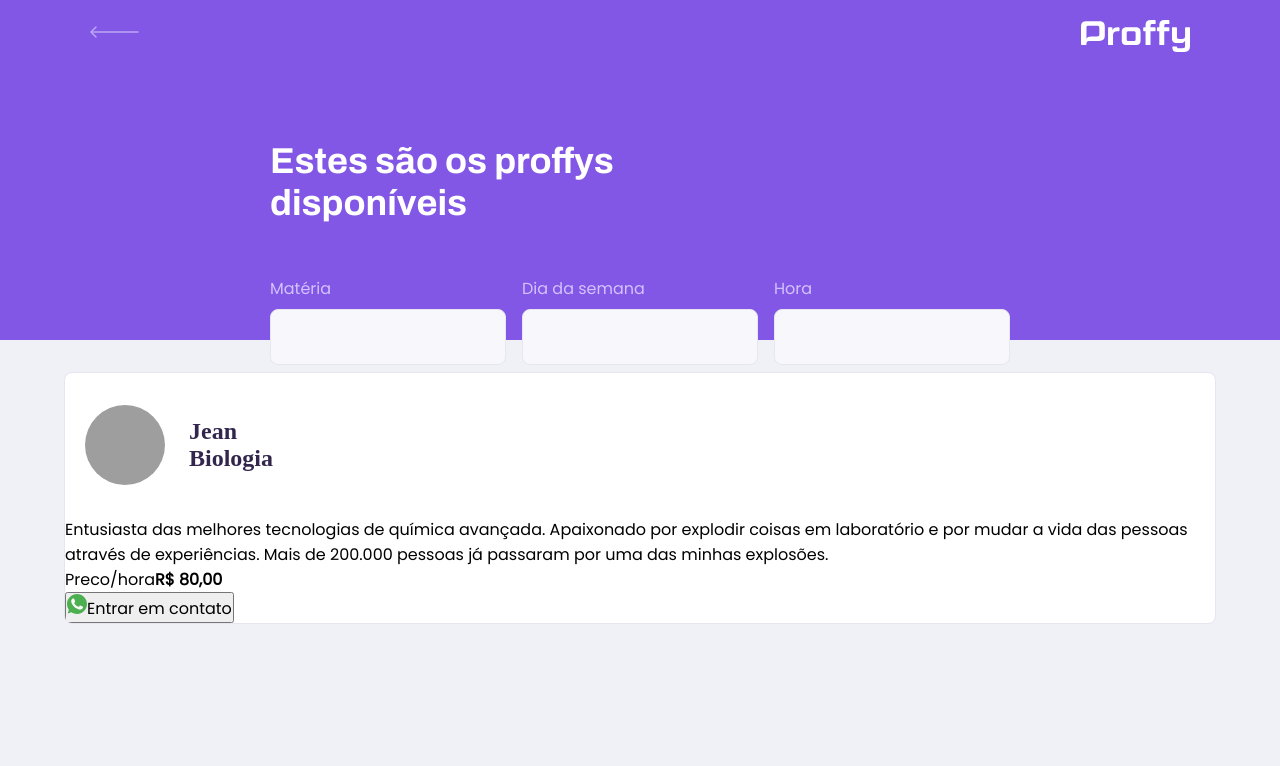
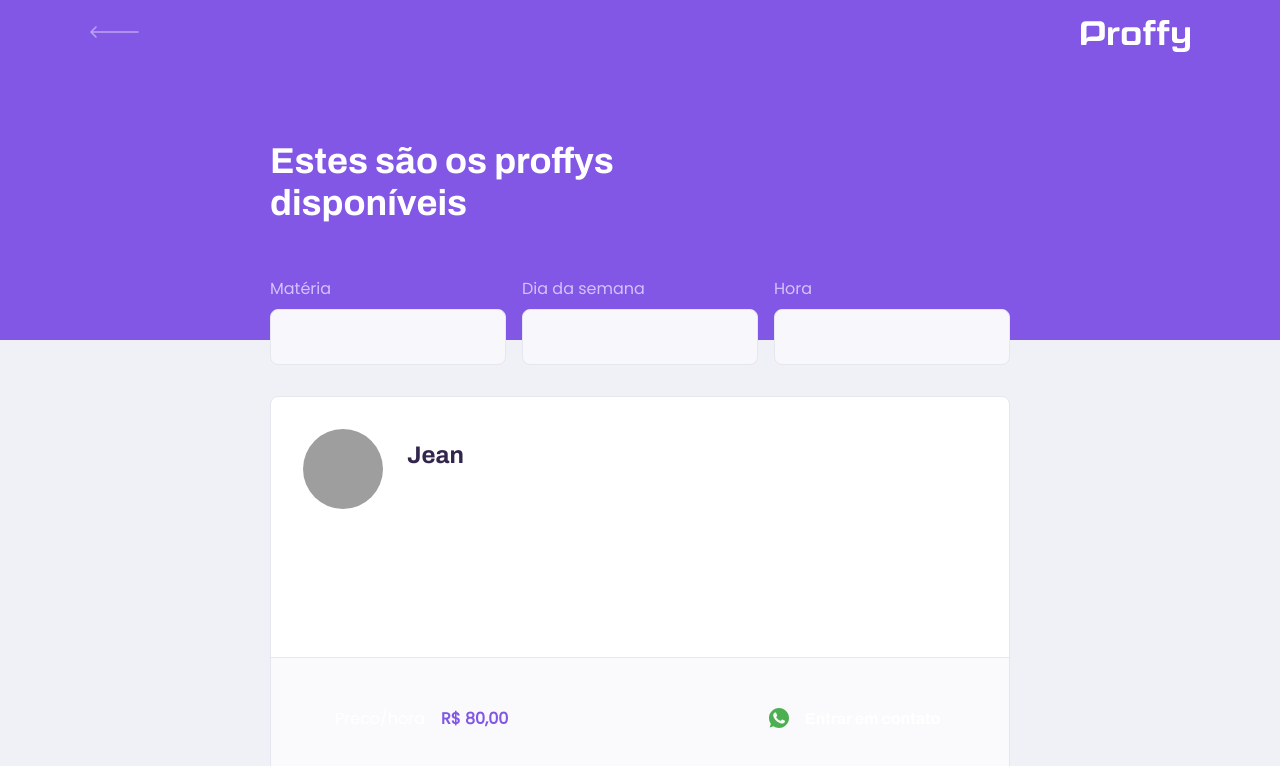
Before and after one commit to juliogomes92/proffy, a React (Create React App) app: page /study in a window 1280 px wide. Shown: the top 766 px of the page. Built offline with nearby package versions, Linux system fonts and the light colour scheme; grey boxes are pictures that could not be loaded.

Commit message:
card de professor conclu[ido

```diff
--- a/src/assets/styles/global.css
+++ b/src/assets/styles/global.css
@@ -47,6 +47,7 @@
 button,
 textarea {
     font: 500 1.6rem poppins;
+    color: var(--color-box-base);
 }
 
 .container {
--- a/src/pages/TeacherList/style.css
+++ b/src/pages/TeacherList/style.css
@@ -75,16 +75,59 @@
 }
 
 .teacher-item header div strong {
-    font: 700 2.4rem Archive;
+    font: 700 2.4rem Archivo;
     display: block;
     color: var(--color-text-title);
 }
 
 .teacher-item header div span {
-    font: 700 2.4rem Archive;
+    font-size: 1.6rem;
     display: block;
-    color: var(--color-text-title);
+    margin-top: 0.4rem;
 }
+
+.teacher-item > p{
+    padding: 0 2rem;
+    font-size: 1.6rem;
+    line-height: 2.8rem;
+}
+
+.teacher-item footer {
+    padding: 3.2rem 2rem;
+    background: var(--color-box-footer);
+    border-top: 1px solid var(--color-line-in-white);
+    margin-top: 3.2rem;
+    display: flex;
+    align-items: center;
+    justify-content: space-between;
+}
+
+.teacher-item footer p strong {
+    color: var(--color-primary);
+    display: block;
+    font-size: 1.6rem;
+}
+
+.teacher-item footer button {
+    width: 20rem;
+    height: 5.6rem;
+    background: var(--color-secondary);
+    color: var(--color-button-text);
+    border: 0;
+    border-radius: 0.8rem;
+    cursor: pointer;
+    font: 700 1.4rem Archivo;
+    display: flex;
+    align-items: center;
+    justify-content: space-evenly;
+    text-decoration: none;
+    transition: 0.2s;
+}
+
+.teacher-item footer button:hover {
+    background: var(--color-secondary-dark);
+}
+
 
 
 @media (min-width: 700px) {
@@ -102,4 +145,33 @@
     #search-teachers .input-block + .input-block {
         margin-top: 0;
     }
+
+    #page-teacher-list main {
+        padding: 3.2rem 0;
+        max-width: 740px;
+        margin: 0 auto;
+    }
+    .teacher-item header,
+    .teacher-item footer {
+        padding: 3.2rem;
+    }
+
+    .teacher-item p {
+        padding: 0 3.2rem;
+    }
+
+    .teacher-item footer p strong {
+        display: initial;
+        margin-left: 1.6rem;
+    }
+
+    .teacher-item footer button {
+        width: 24.5rem;
+        font-size: 1.6rem;
+        justify-content: center;
+    }
+
+    .teacher-item footer button img {
+        margin-right: 1.6rem;
+    }
 }
```
